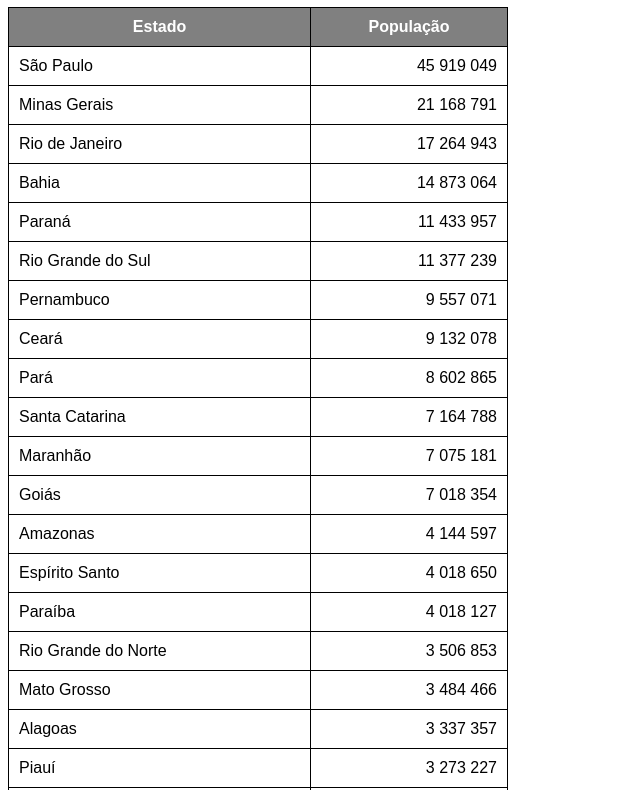
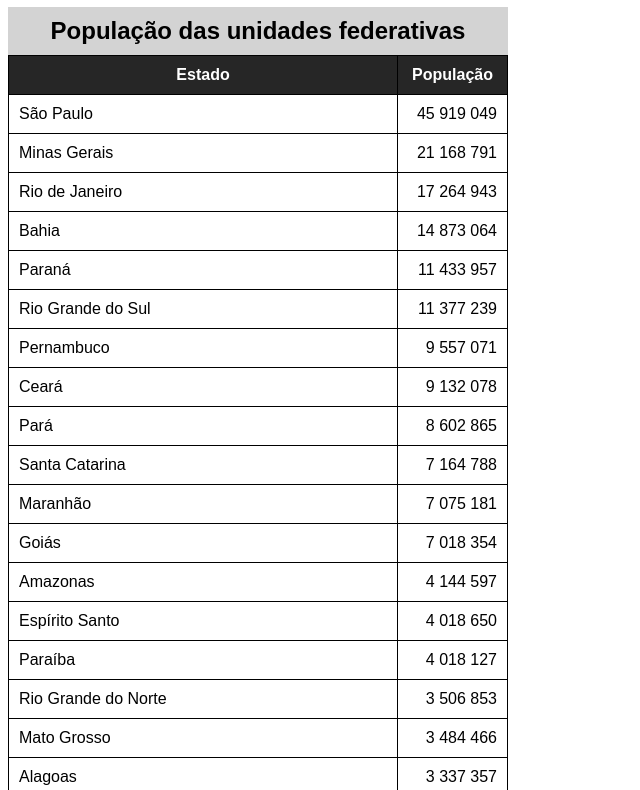
Before and after one commit to luanaamarall/html-css, a plain HTML site: page exercícios/ex023/tabela002.html in a window 1280 px wide. Shown: the part 73-863 px from the top of the page, without its empty margins (0-640 px from the left). Drawn offline with Linux system fonts and the light colour scheme.

Commit message:
atualizei tabela002

```diff
--- a/exercícios/ex023/tabela002.html
+++ b/exercícios/ex023/tabela002.html
@@ -20,8 +20,15 @@
             padding: 10px;
         }
 
+        caption{
+            font-size: 1.5em;
+            font-weight: bold;
+            padding: 10px;
+            background-color: lightgray;
+        }
+
         thead, tfoot{
-            background-color: gray;
+            background-color: rgb(38, 38, 38);
             color: white;
         }
 
@@ -30,13 +37,13 @@
         }
 
 
-
     </style>
 </head>
 <body>
     <h1>Uso de tabelas grandes</h1>
     <!-- Anatomia para tabelas grandes
         Table
+            Caption (legenda da tabela)
             THead
                 tr, td, th
             TBody
@@ -45,10 +52,11 @@
                 tr, td, th
     -->
     <table>
+        <caption>População das unidades federativas</caption>
         <thead>
             <tr>
-                <th>Estado</th>
-                <th>População</th>
+                <th scope="col">Estado</th>
+                <th scope="col" style="width: 50px;">População</th>
             </tr>
         </thead>
         <tbody>
@@ -164,7 +172,7 @@
 
         <tfoot>
             <tr>
-                <th>Total de habitantes</th>
+                <th scope="row">Total de habitantes</th>
                 <td class="num"><strong>210.147.125</strong></td>
             </tr>
         </tfoot>
```
